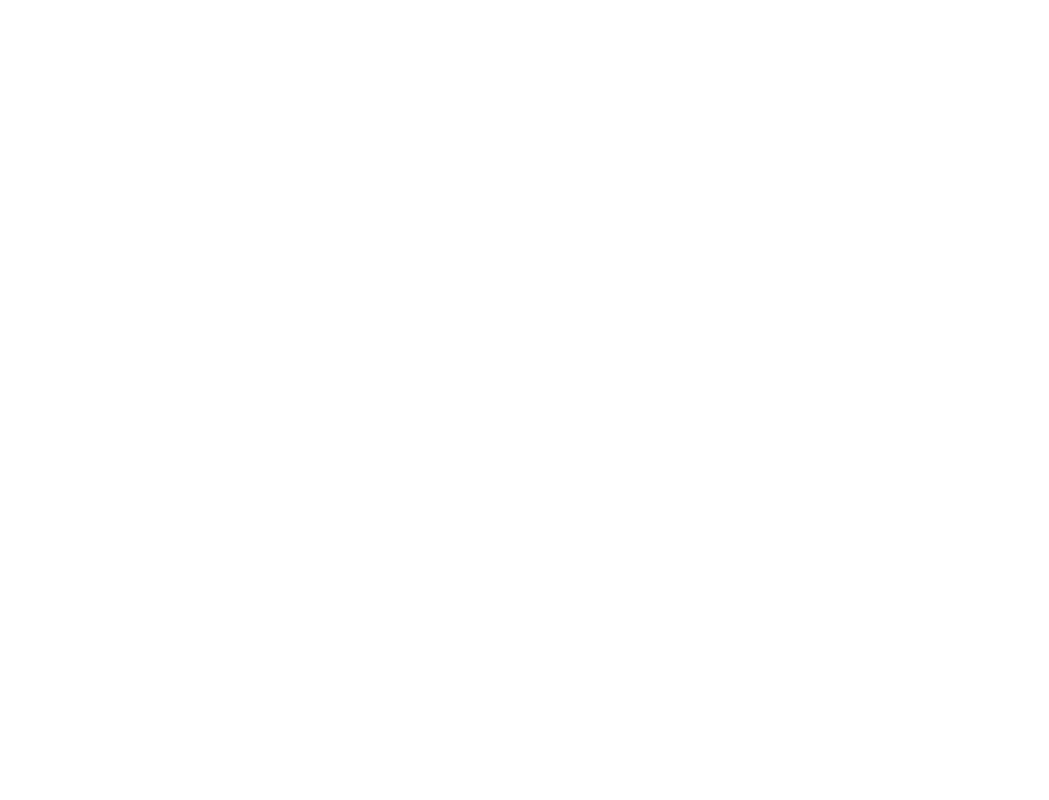
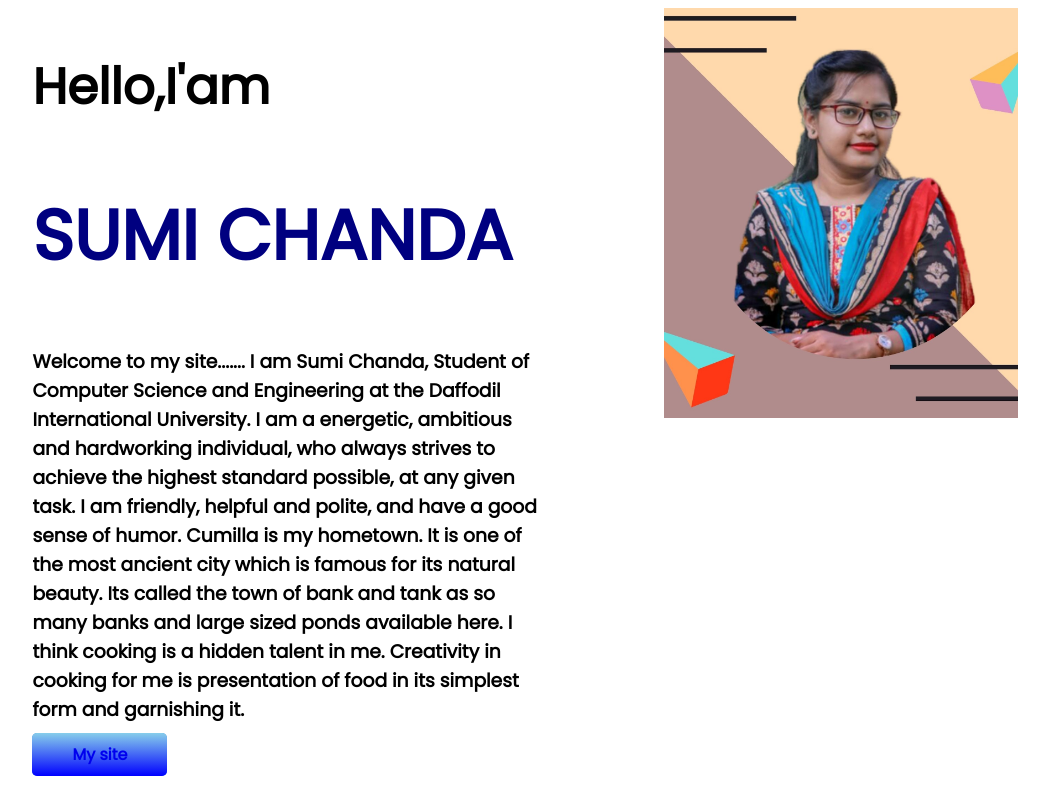
Before and after one commit to Chandasumi/developer-portfolio, a plain HTML site: page index.html in a window 1280 px wide. Shown: the whole page, without its empty margins (102-1151 px from the left). Drawn offline with Linux system fonts and the light colour scheme.

Commit message:
add image

```diff
--- a/index.html
+++ b/index.html
@@ -1,12 +1,43 @@
 <!DOCTYPE html>
 <html lang="en">
+
 <head>
     <meta charset="UTF-8">
     <meta http-equiv="X-UA-Compatible" content="IE=edge">
     <meta name="viewport" content="width=device-width, initial-scale=1.0">
     <title>Sumi's protfolio</title>
+    <link rel="preconnect" href="https://fonts.googleapis.com">
+    <link rel="preconnect" href="https://fonts.gstatic.com" crossorigin>
+    <link href="https://fonts.googleapis.com/css2?family=Poppins&display=swap" rel="stylesheet">
+    <link rel="stylesheet" href="style.css">
 </head>
+
 <body>
+    <section>
+        <div class="half-width">
+            <h2>Hello,I'am</h2>
+            <h1>SUMI CHANDA</h1>
+            <h3>Welcome to my site.......
+                I am Sumi Chanda, Student of Computer Science and Engineering at the Daffodil International University.
+
+                I am a energetic, ambitious and hardworking individual, who always strives to achieve the highest
+                standard
+                possible, at any given task. I am friendly, helpful and polite, and have a good sense of humor.
+
+                Cumilla is my hometown. It is one of the most ancient city which is famous for its natural beauty. Its
+                called the town of bank and tank as so many banks and large sized ponds available here.
+
+                I think cooking is a hidden talent in me. Creativity in cooking for me is presentation of food in its
+                simplest form and garnishing it. </h3>
+            <a class="link-button" target="_blank"
+                href="https://sites.google.com/diu.edu.bd/sumichanda/home?authuser=1">My site</a>
+        </div>
+        <div class="half-width">
+            <img src="pic1.jpg" alt="">
+        </div>
+    </section>
+
 
 </body>
+
 </html>
--- a/style.css
+++ b/style.css
@@ -0,0 +1,29 @@
+body{
+    font-family: 'Poppins', sans-serif;
+}
+h2{
+    font-size: 50px;
+}
+h1{
+    font-size: 70px;
+    color: navy;
+}
+section{
+    display: flex;
+}
+.half-width{
+    width: 50%;
+    padding-left: 10%;
+}
+.half-width img{
+    width: 70%;
+
+}
+.link-button{
+    text-decoration: none;
+    background-color: rgb(84, 148, 221);
+    padding: 10px 40px;
+    border-radius: 5px;
+    background-image: linear-gradient(skyblue,blue);
+    font-weight: 700;
+}
```
Also changed, not shown: pic1.jpg (added).
